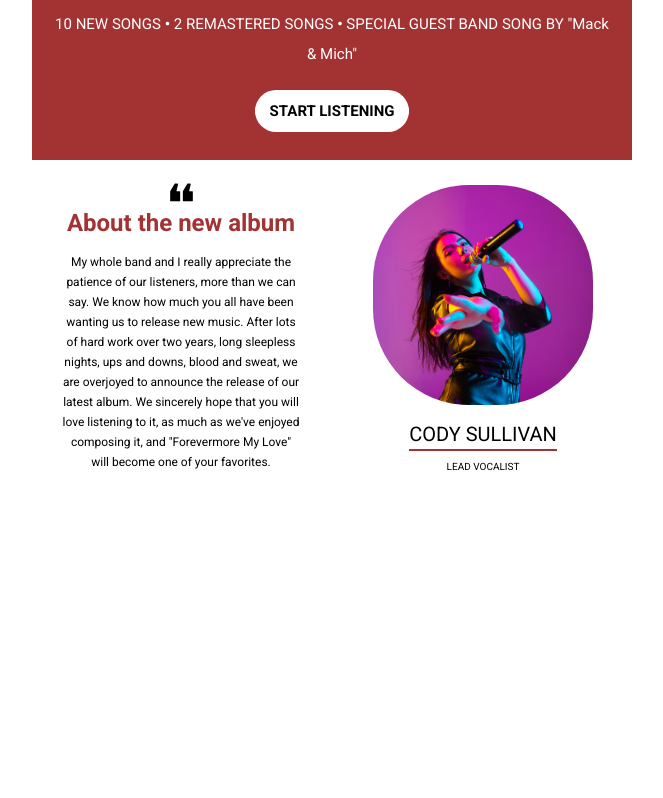
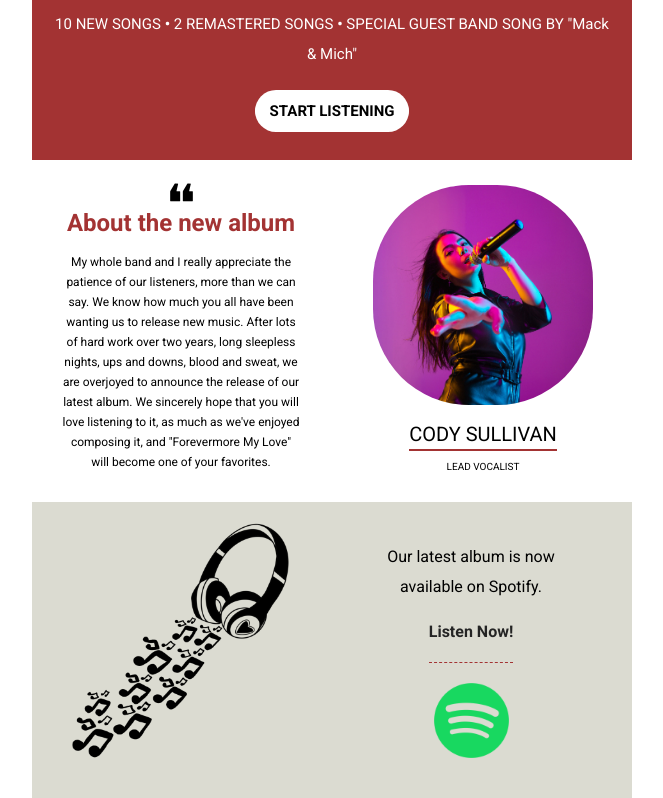
Before and after one commit to LucasPerrotaRoriz/Music-Newsletter-Email-01, a plain HTML site: page index.html in a window 1280 px wide. Shown: the part 834-1632 px from the top of the page, without its empty margins (308-971 px from the left). Before the commit the page ends 1336 px from the top, so only its background shows below. Drawn offline with Linux system fonts and the light colour scheme.

Commit message:
Latest album section

```diff
--- a/index.html
+++ b/index.html
@@ -411,6 +411,71 @@
                 </tr>
                 <!-- 2 Even Columns Email Album : END -->
 
+                <!-- 2 Even Columns Album : BEGIN -->
+                <tr>
+                    <td>
+                        <table role="presentation" cellpadding="0" cellspacing="0" border="0" width="100%">
+                            <tr>
+                                <td align="center" valign="top" style="font-size:0; padding: 10px; background-color: #DBDBD1;">
+                                <!--[if mso]>
+                                <table role="presentation" border="0" cellspacing="0" cellpadding="0" width="600">
+                                <tr>
+                                <td valign="top" width="280" style="width: 280px;">
+                                <![endif]-->
+                                <div style="display:inline-block; margin: 0 -1px; width:100%; min-width:220px; max-width:280px; vertical-align:top;">
+                                    <table role="presentation" cellspacing="0" cellpadding="0" border="0" width="100%">
+                                        <tr>
+                                            <td style="padding: 10px;">
+                                                <img src="images/latest-album.png" alt="" width="256" height="auto" border="0" style="max-width: 256px; min-width: 125px; width: 100%; height: auto; background-color: #DBDBD1; color: #242424;
+                                                font-family: 'Roboto', 'Helvetica Neue', Helvetica, Arial, 'Lucida Grande', sans-serif; font-size: 15px; line-height: 20px;">
+                                            </td>
+                                        </tr>
+                                    </table>
+                                </div>
+                                <!--[if mso]>
+                                </td>
+                                <td valign="top" width="280">
+                                <![endif]-->
+                                <div style="display:inline-block; margin: 0 -1px; width:100%; min-width:220px; max-width:280px; vertical-align:top;" class="stack-column">
+                                    <table role="presentation" cellspacing="0" cellpadding="0" border="0" width="100%" style="text-align: center;">
+                                        <tr>
+                                            <td style="font-family: 'Roboto', 'Helvetica Neue', Helvetica, Arial, 'Lucida Grande', sans-serif; font-size: 16px; line-height: 20px; padding: 10px;">
+                                                <p style="line-height: 30px; margin: 20px 0 10px 0;">
+                                                    Our latest album is now <br />
+                                                    available on Spotify.
+                                                </p>
+                                            </td>
+                                        </tr>
+                                        <tr>
+                                            <td style="display: inline-block; font-family: 'Roboto', 'Helvetica Neue', Helvetica, Arial, 'Lucida Grande', sans-serif; border-bottom: 1px dashed #A33333;
+                                            padding-bottom: 20px;">
+                                                <a href="#" style="font-family: 'Roboto', 'Helvetica Neue', Helvetica, Arial, 'Lucida Grande', sans-serif; font-size: 16px; font-weight: bold; line-height: 20px;
+                                                color: #242424;">
+                                                    Listen Now!
+                                                </a>
+                                            </td>
+                                        </tr>
+                                        <tr>
+                                            <td style="padding-top: 20px;">
+                                                <img src="images/spotify.png" alt="Spotify logo icon" width="90" height="auto" border="0" style="max-width: 75px; min-width: 45px; width: 100%; height: auto; background-color: #DBDBD1; color: #242424;
+                                                font-family: 'Roboto', 'Helvetica Neue', Helvetica, Arial, 'Lucida Grande', sans-serif; font-size: 15px; line-height: 20px;">
+                                            </td>
+                                        </tr>
+                                    </table>
+                                </div>
+                                <!--[if mso]>
+                                </td>
+                                </tr>
+                                </table>
+                                <![endif]-->
+                                </td>
+                            </tr>
+                        </table>
+                    </td>
+                </tr>
+                <!-- 2 Even Columns Album : END -->
+
+
 
             </table>
             <!-- Email Body : END -->
```
